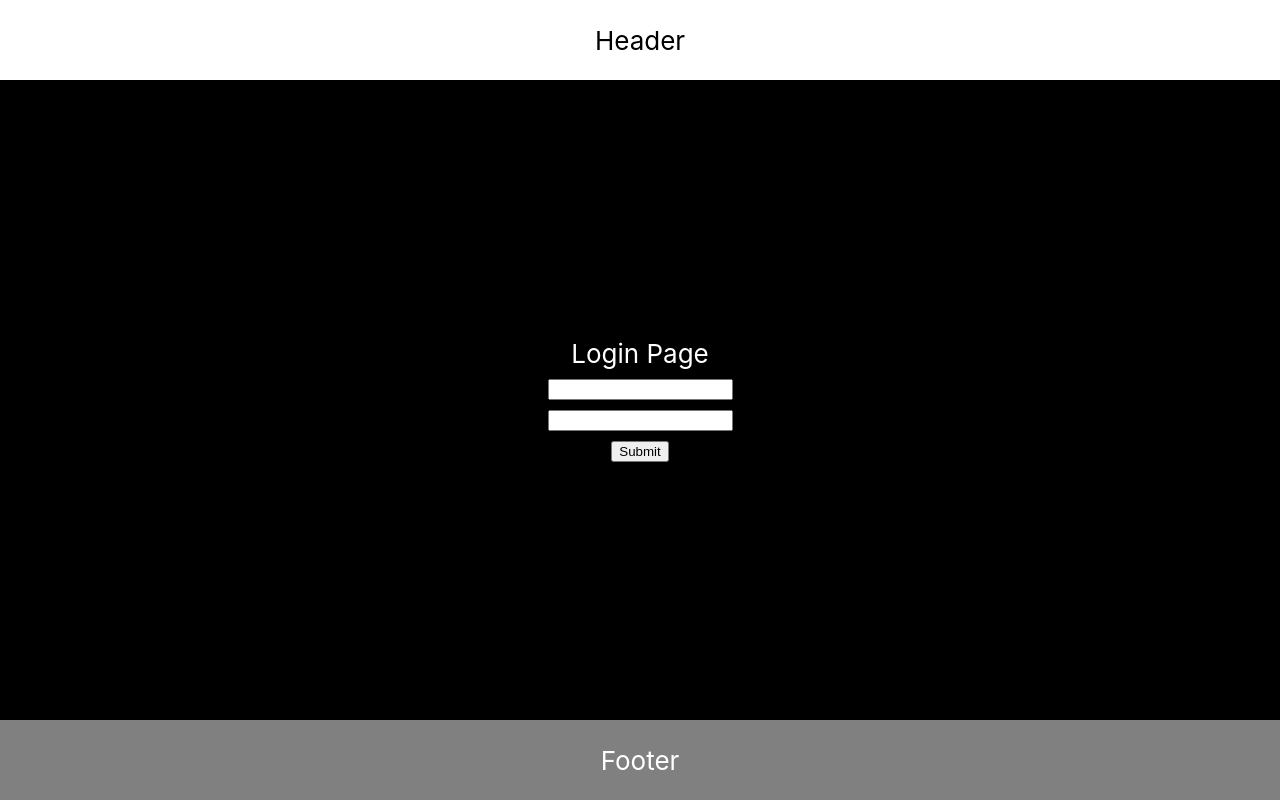
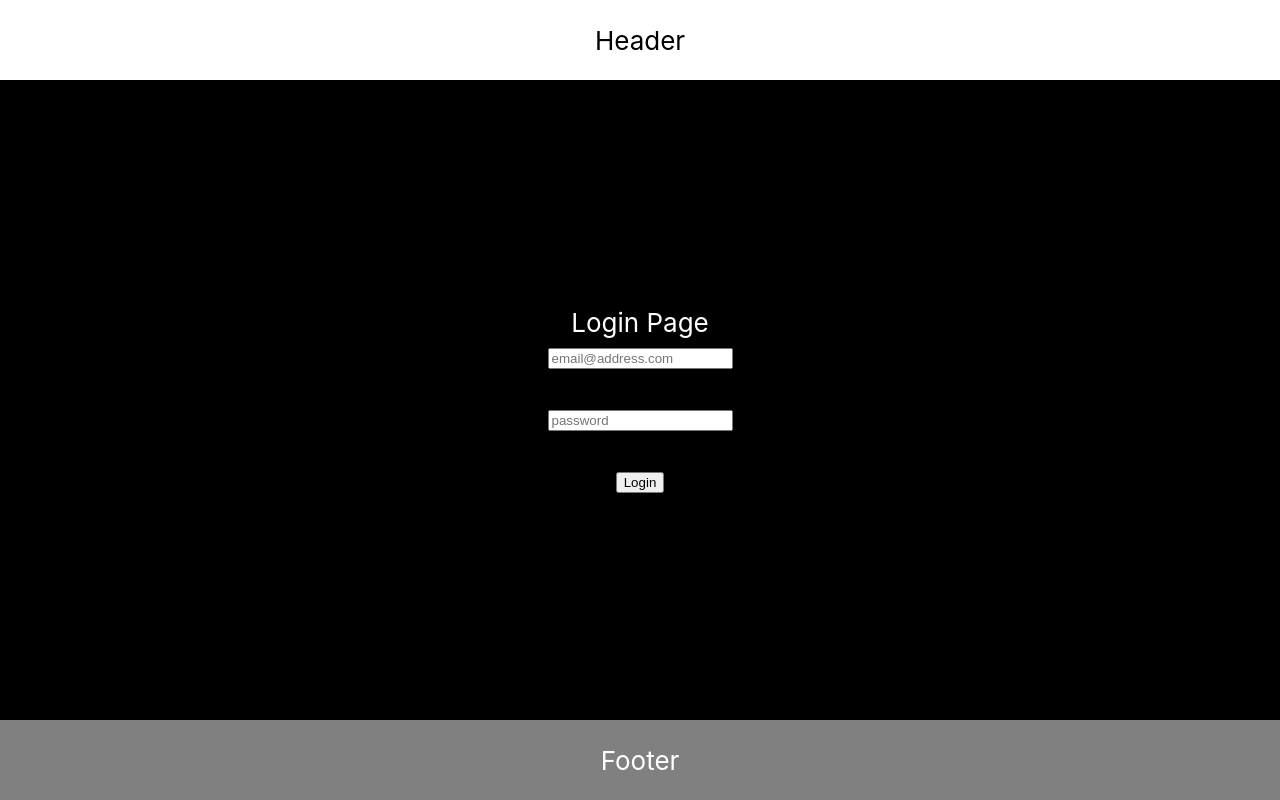
Before and after one commit to tgrrr/react-hooks-starter, a React (Create React App) app: page /login in a window 1280 px wide. Built offline with nearby package versions, Linux system fonts and the light colour scheme.

Commit message:
Refactored Formik Fields, ErrorMessages, and tests

```diff
--- a/src/pages/Login/Login.js
+++ b/src/pages/Login/Login.js
@@ -1,83 +1,99 @@
 import React from 'react';
-import { Formik } from 'formik';
-
+import { Formik, Form, Field, ErrorMessage } from 'formik';
 import styled from 'styled-components';
 import ErrorBoundary from '../../common/ErrorBoundary/ErrorBoundary'
 
-const Login = () => (
+const Login = ({
+  email,
+  password,
+  successMessage,
+  setSuccessMessage}) => {
+
+  function validateEmail(value) {
+    let error;
+    if (!value) {
+      error = 'Required';
+    } else if (!/^[A-Z0-9._%+-]+@[A-Z0-9.-]+\.[A-Z]{2,4}$/i.test(value)) {
+      error = 'Invalid email address';
+    }
+    return error;
+  }
+
+  function validatePassword(value) {
+    let error;
+    if (!value) {
+      error = 'Required';
+    }
+    return error;
+  }
+
+  const onSubmit = (values, { setSubmitting }) => {
+    setTimeout(() => {
+      setSuccessMessage(`email: ${values.email} password: {obscured}`)
+      setSubmitting(false);
+    }, 400);
+  }
+
+  return (
     <ErrorBoundary componentName='Login'>
       <LoginStyled>
         Login Page
+
         <Formik
-        initialValues={{ email: '', password: '' }}
-        validate={values => {
-          let errors = {};
-          if (!values.email) {
-            errors.email = 'Required';
-          } else if (
-            !/^[A-Z0-9._%+-]+@[A-Z0-9.-]+\.[A-Z]{2,}$/i.test(values.email)
-          ) {
-            errors.email = 'Invalid email address';
-          }
-          return errors;
+          initialValues={{
+            email,
+            password,
           }}
-        onSubmit={(values, { setSubmitting }) => {
-          setTimeout(() => {
-            alert(JSON.stringify(values, null, 2));
-            setSubmitting(false);
-          }, 400);
-        }}
+          onSubmit={onSubmit}
         >
           {({
-          values,
-          errors,
-          touched,
-          handleChange,
-          handleBlur,
-          handleSubmit,
-          isSubmitting
+            isSubmitting,
           }) => (
-          <form onSubmit={handleSubmit}>
-            <input
-              type='email'
-              name='email'
-              onChange={handleChange}
-              onBlur={handleBlur}
-              value={values.email}
+            <Form>
+              <Field
                 data-id='Login__email'
+                label='email@address.com'
+                name="email"
+                placeholder='email@address.com'
+                validate={validateEmail}
               />
-            <span data-id='Login__email--error'>
-              {errors.email && touched.email && errors.email}
-            </span>
               <br />
-            <input
+              <ErrorMessage name="email" className="error" component="div" data-id='Login__email--error' />
+              <br />
+              <Field
+                data-id='Login__password'
+                label='password'
+                name='password'
+                placeholder='password'
                 type='password'
-              name='password'
-              onChange={handleChange}
-              onBlur={handleBlur}
-              value={values.password}
-              data-id='Login__password'
+                validate={validatePassword}
               />
-            <span data-id='Login__password--error'>
-              {errors.password && touched.password && errors.password}
-            </span>
+              <br />
+              <ErrorMessage name="password" className="error" component="div" data-id='Login__password--error' />
               <br />
               <button
+                data-id='Login__submit'
+                disabled={isSubmitting}
                 type='submit'
-              disabled={isSubmitting}
-              data-id='Login__submit'
               >
-              Submit
+                Login
               </button>
-          </form>
+            </Form>
           )}
         </Formik>
+        {successMessage && <div data-id='Login__successMessage'>{successMessage}</div>}
       </LoginStyled>
     </ErrorBoundary>
   );
+}
 
 const LoginStyled = styled.div`
-  .Login {}
+  .Login {
+  }
+  .error {
+    font-size: 12px;
+    color: red;
+  }
 `;
 
 export default Login;
--- a/src/pages/Login/LoginContainer.js
+++ b/src/pages/Login/LoginContainer.js
@@ -1,12 +1,22 @@
-import React from 'react';
+import React, {useState} from 'react';
 import ErrorBoundary from '../../common/ErrorBoundary/ErrorBoundary'
 import Login from './Login'
 
 const LoginContainer = () => {
-  // TODO: add state here
+  const [email, setEmail] = useState('');
+  const [password, setPassword] = useState('');
+  const [successMessage, setSuccessMessage] = useState('');
+
   return (
     <ErrorBoundary componentName='LoginContainer'>
-      <Login />
+      <Login
+        email={email}
+        password={password}
+        successMessage={successMessage}
+        setEmail={setEmail}
+        setPassword={setPassword}
+        setSuccessMessage={setSuccessMessage}
+      />
     </ErrorBoundary>
   );
 };
```
Also changed, not shown: 1 other file (tests, documents, lock files or other folders). Lines whose indentation alone changed are shown as unchanged.
